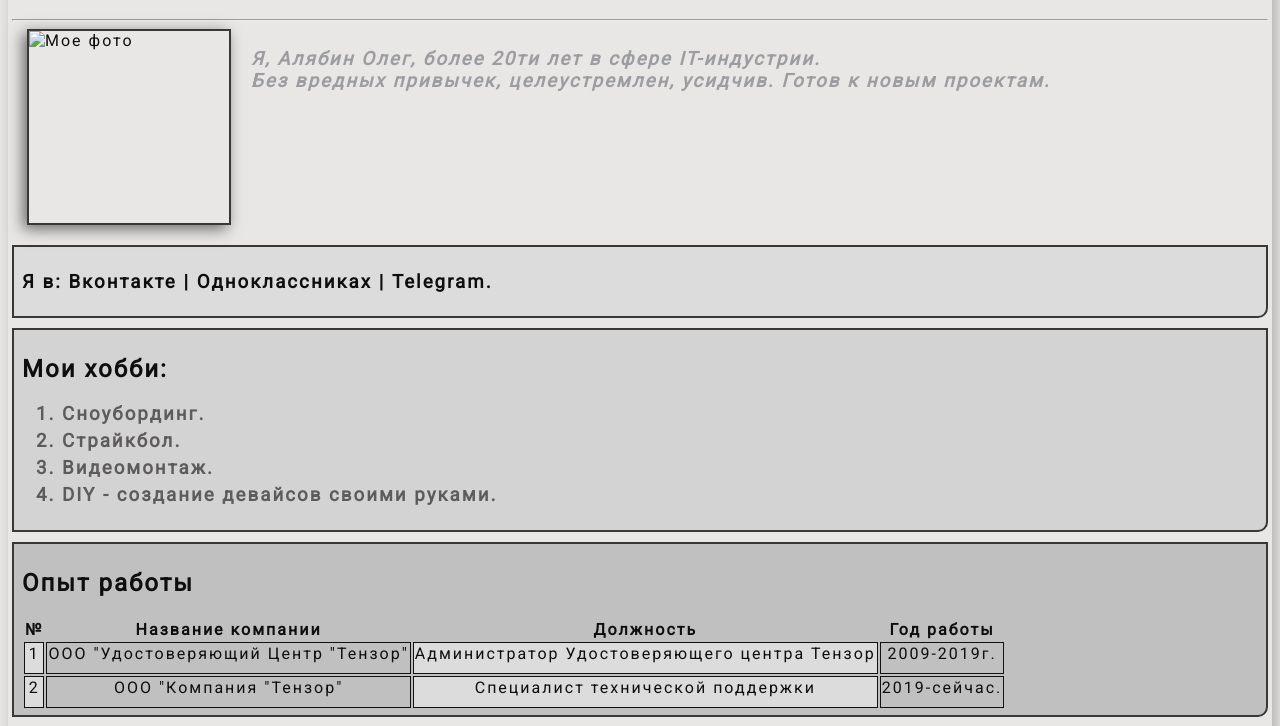
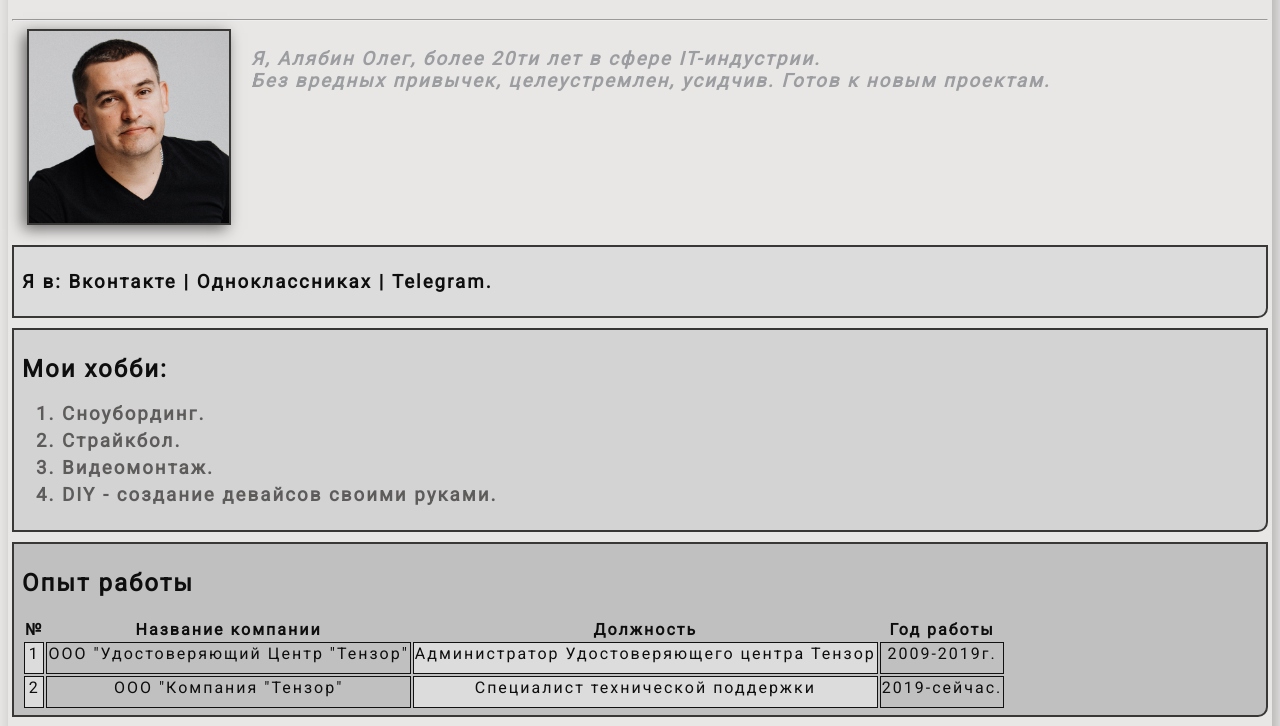
Before and after one commit to archonkod/MyResume, a plain HTML site: page index.html in a window 1280 px wide. Shown: the part 74-800 px from the top of the page. Drawn offline with Linux system fonts and the light colour scheme.

Commit message:
ChangePathPhoto

```diff
--- a/index.html
+++ b/index.html
@@ -18,7 +18,7 @@
         <div class="info">
 
 
-                <img src="./imgs/MyPhoto.png" alt="Мое фото"  class="photo">
+                <img src="MyPhoto.png" alt="Мое фото"  class="photo">
 
             <div class="info-text">
                 <p>
```
